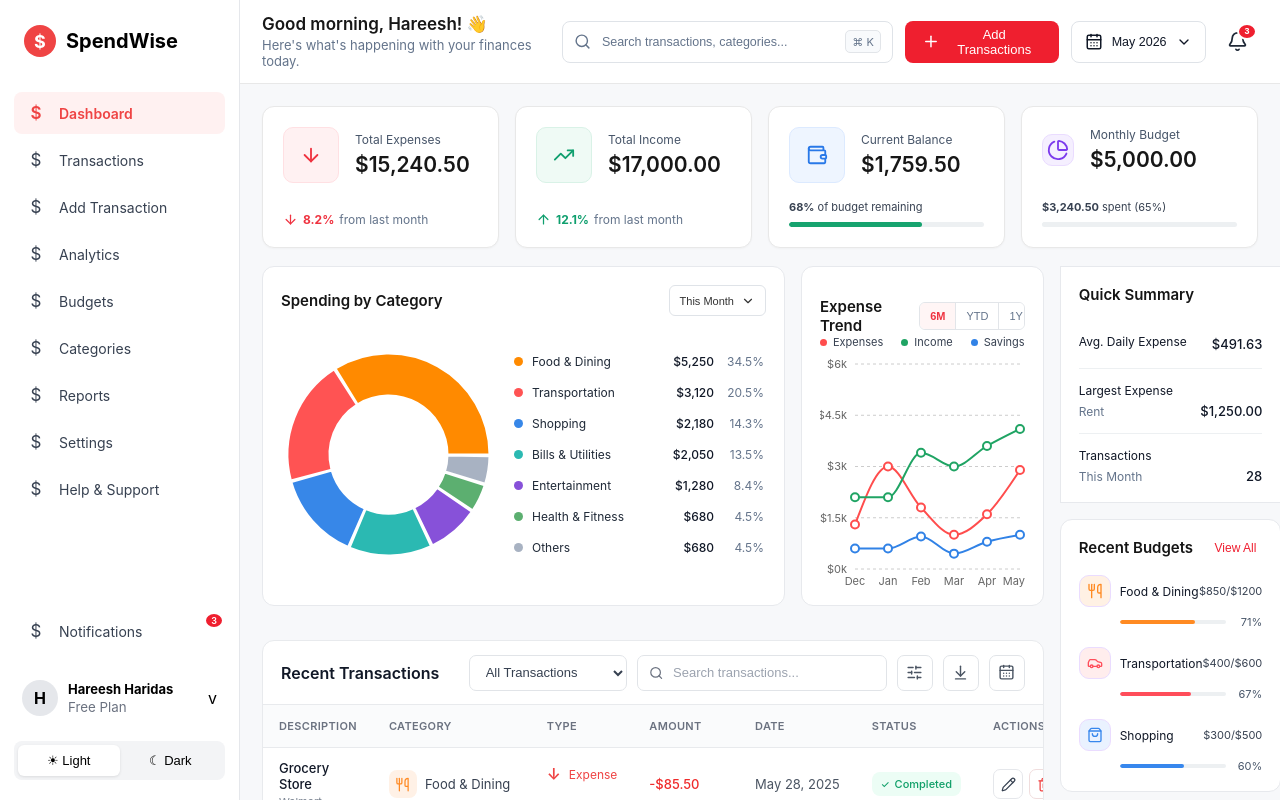
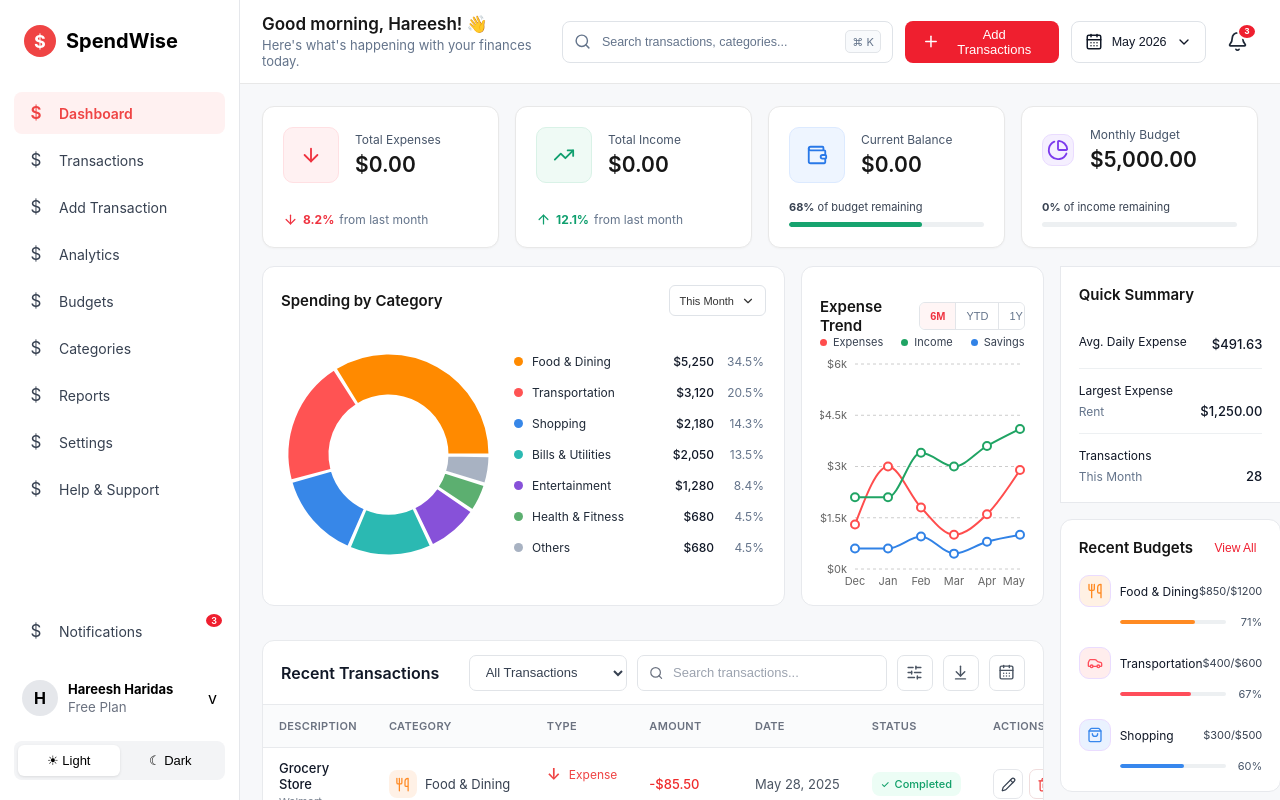
Before and after one commit to Hareesh-Haridas/SpendWise, a React (Vite) app: page / in a window 1280 px wide. Shown: the top 800 px of the page. Built offline with nearby package versions, Linux system fonts and the light colour scheme.

Commit message:
feat:summary cards dynamically implemented

```diff
--- a/src/App.jsx
+++ b/src/App.jsx
@@ -87,7 +87,7 @@ function App() {
             editingTransaction={editingTransaction} />
         )}
         <div className='page-content'>
-          <SummaryCards />
+          <SummaryCards transactions={transactions} />
           <div className='dashboard-grid'>
             <SpendingCategory />
             <ExpenseTrend />
--- a/src/components/SummaryCards/SummaryCards.jsx
+++ b/src/components/SummaryCards/SummaryCards.jsx
@@ -8,7 +8,23 @@ import {
 } from "lucide-react";
 import './SummaryCards.css'
 
-function SummaryCards() {
+function SummaryCards({ transactions }) {
+
+    const totalExpenses = transactions.filter(transaction => transaction.type === 'Expense')
+        .reduce((total, transaction) => total + Math.abs(transaction.amount), 0);
+
+    const totalIncome = transactions.filter(transaction => transaction.type === 'Income')
+        .reduce((total, transaction) => total + Math.abs(transaction.amount), 0);
+
+    const currentBalance = totalIncome - totalExpenses;
+
+    const monthlyBudget = 5000;
+    const budgetSpent = totalExpenses;
+
+    const budgetPercentage = Math.min(
+        (budgetSpent / monthlyBudget) * 100, 100
+    );
+
     return (
         <section className='summary-cards'>
             <div className='summary-card'>
@@ -18,7 +34,10 @@ function SummaryCards() {
                     </div>
                     <div className='summary-details'>
                         <p>Total Expenses</p>
-                        <h2>$15,240.50</h2>
+                        <h2>${totalExpenses.toLocaleString('en-US', {
+                            minimumFractionDigits: 2,
+                            maximumFractionDigits: 2
+                        })}</h2>
                     </div>
                 </div>
                 <div className='summary-bottom expense-change'>
@@ -34,7 +53,10 @@ function SummaryCards() {
                     </div>
                     <div className='summary-details'>
                         <p>Total Income</p>
-                        <h2>$17,000.00</h2>
+                        <h2>${totalIncome.toLocaleString('en-US', {
+                            minimumFractionDigits: 2,
+                            maximumFractionDigits: 2
+                        })}</h2>
                     </div>
                 </div>
                 <div className='summary-bottom income-change'>
@@ -50,7 +72,10 @@ function SummaryCards() {
                     </div>
                     <div className='summary-details'>
                         <p>Current Balance</p>
-                        <h2>$1,759.50</h2>
+                        <h2>${currentBalance.toLocaleString('en-US', {
+                            minimumFractionDigits: 2,
+                            maximumFractionDigits: 2
+                        })}</h2>
                     </div>
                 </div>
                 <div className='summary-progress'>
@@ -71,9 +96,15 @@ function SummaryCards() {
                     </div>
                 </div>
                 <div className='summary-progress'>
-                    <p><span className='summary-progress-data'>$3,240.50</span> spent (65%)</p>
+                    <p><span className='summary-progress-data'> {totalIncome > 0
+                        ? Math.round(Math.max(0, Math.min((currentBalance / totalIncome) * 100, 100)))
+                        : 0}%</span>  {' '}of income remaining</p>
                     <div className='progress-bar'>
-                        <div className='progress-fill budget-progress'></div>
+                        <div className='progress-fill budget-progress' style={{
+                            width: `${totalIncome > 0
+                                ? Math.max(0, Math.min((currentBalance / totalIncome) * 100, 100))
+                                : 0}%`
+                        }}></div>
                     </div>
                 </div>
             </div>
```
